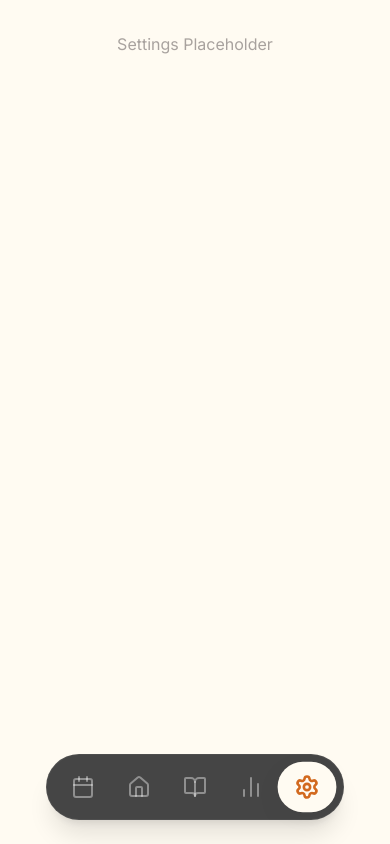
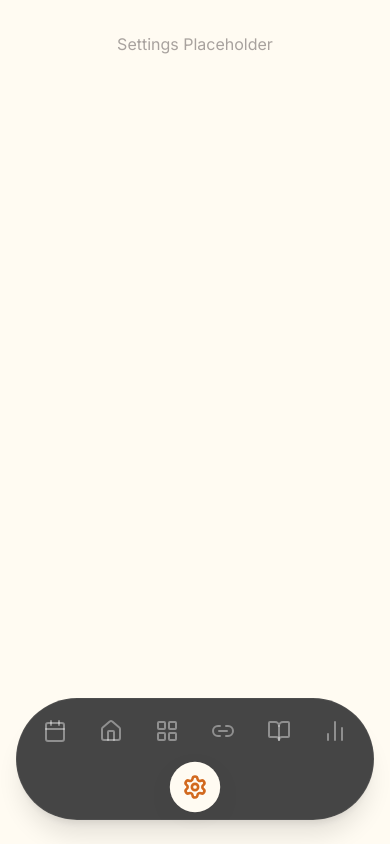
Before and after one commit to rai1001/Wall-e, a React (Vite) app: page /settings in a window 390 px wide. Built offline with nearby package versions, Linux system fonts and the light colour scheme.

Commit message:
Expand mobile nav links

```diff
--- a/src/components/mobile/MobileLayout.tsx
+++ b/src/components/mobile/MobileLayout.tsx
@@ -1,5 +1,5 @@
 import { NavLink } from "react-router-dom";
-import { Calendar, Home, BookOpen, BarChart2, Settings } from "lucide-react";
+import { Calendar, Home, LayoutGrid, BookOpen, BarChart2, Settings, Link2 } from "lucide-react";
 import { clsx } from "clsx";
 
 interface MobileLayoutProps {
@@ -10,6 +10,8 @@ export function MobileLayout({ children }: MobileLayoutProps) {
     const navItems = [
         { to: "/calendar", icon: Calendar, label: "Calendar" },
         { to: "/now", icon: Home, label: "Home" },
+        { to: "/organize", icon: LayoutGrid, label: "Organize" },
+        { to: "/connections", icon: Link2, label: "Connections" },
         { to: "/assistant", icon: BookOpen, label: "Planner" },
         { to: "/summary", icon: BarChart2, label: "Stats" },
         { to: "/settings", icon: Settings, label: "Settings" },
@@ -23,8 +25,8 @@ export function MobileLayout({ children }: MobileLayoutProps) {
             </main>
 
             {/* Floating Bottom Navigation */}
-            <nav className="fixed bottom-6 left-1/2 -translate-x-1/2 w-auto min-w-[280px] max-w-sm z-30">
-                <div className="bg-main/95 backdrop-blur-xl rounded-full p-2 shadow-xl border border-white/5 mx-4 flex items-center justify-between relative">
+            <nav className="fixed bottom-6 left-1/2 -translate-x-1/2 w-full max-w-md z-30">
+                <div className="bg-main/95 backdrop-blur-xl rounded-full p-2 shadow-xl border border-white/5 mx-4 flex flex-wrap gap-2 items-center justify-center relative">
                     {navItems.map((item) => (
                         <NavLink
                             key={item.to}
@@ -33,7 +35,7 @@ export function MobileLayout({ children }: MobileLayoutProps) {
                             title={item.label}
                             className={({ isActive }) =>
                                 clsx(
-                                    "flex flex-col items-center justify-center w-14 h-12 rounded-full transition-all duration-300 relative z-10",
+                                    "flex flex-col items-center justify-center w-12 h-12 rounded-full transition-all duration-300 relative z-10",
                                     isActive ? "text-terracotta bg-cream shadow-soft scale-105" : "text-white/40 hover:text-white hover:bg-white/10"
                                 )
                             }
```
